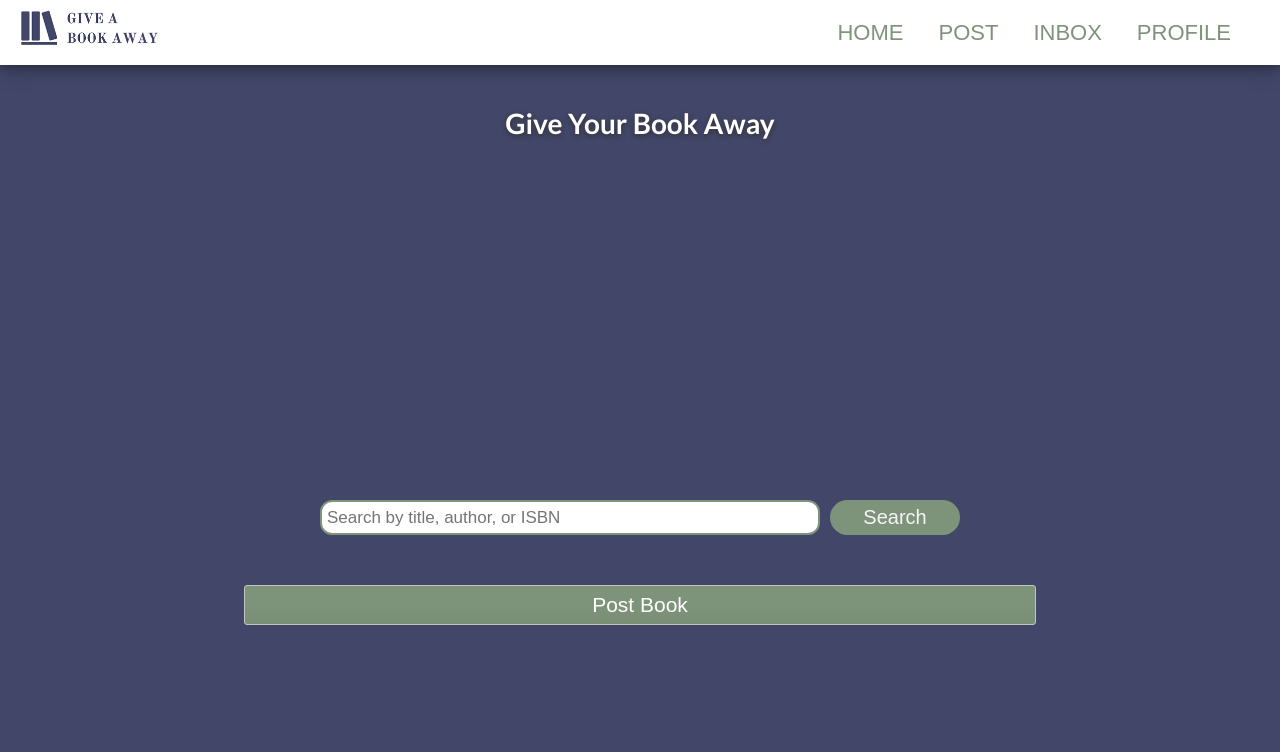
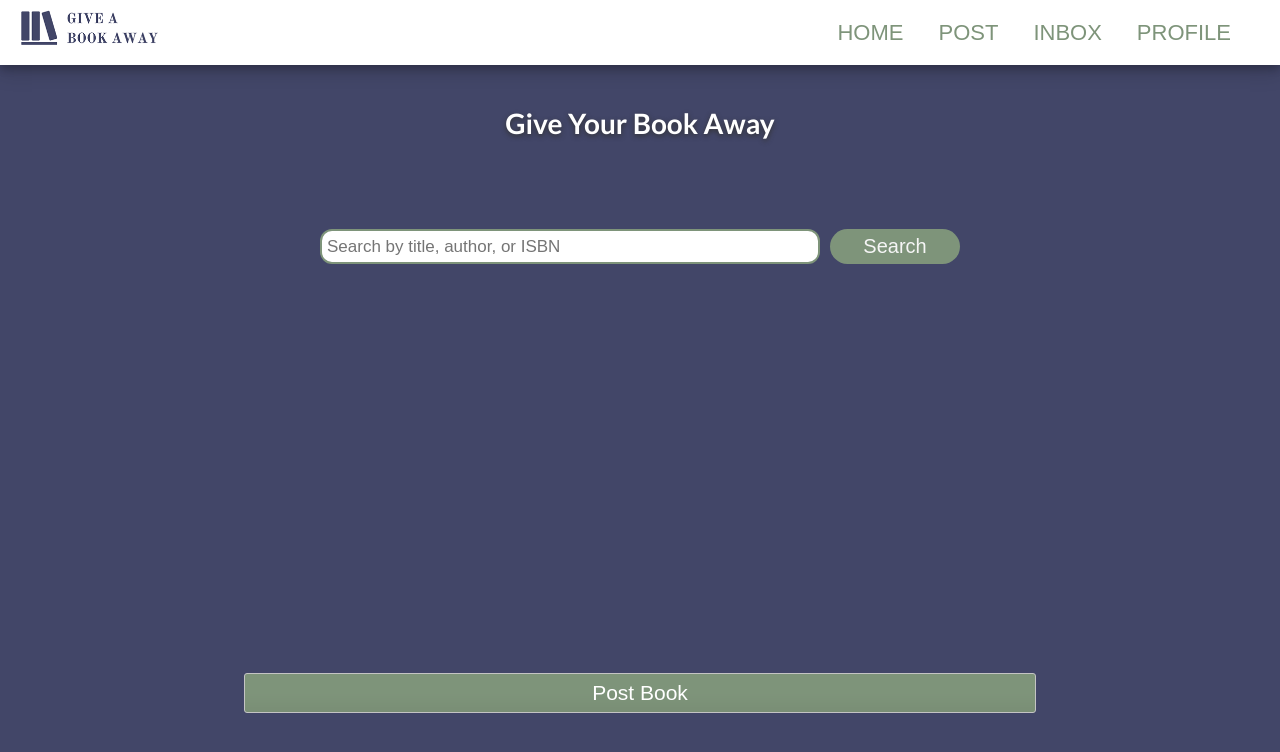
Before and after one commit to Kyrylo-Glamazdin/Give-A-Book-Away-Frontend, a React (Create React App) app: page /post in a window 1280 px wide. Shown: the top 752 px of the page. Built offline with nearby package versions, Linux system fonts and the light colour scheme.

Commit message:
fixed css on post

```diff
--- a/src/Components/Post.js
+++ b/src/Components/Post.js
@@ -129,11 +129,11 @@ handleSearchBook(){
     return (
       <div>
         <h1 className="heading"> Give Your Book Away</h1>
+
         {this.state.selectedBookItem}
-        <div className='layout'>
-          <div className='keys'>
-            {/*<Upload/>*/}
-            <Searchbar
+
+        <div className="searchButtonPost">
+        <Searchbar
           handleFormChange={this.handleFormChange}
           handleSearchSubmit={this.handleSearchSubmit}
           handleSearchBook={this.handleSearchBook}
@@ -143,7 +143,10 @@ handleSearchBook(){
           option="post"
           me={this}
         />
-
+        </div>
+        <div className='layout'>
+          <div className='keys'>
+            {/*<Upload/>*/}
             <Buttons confirmBookPost={this.confirmBookPost}/>
             <div>
               {this.state.errorMessage}
--- a/src/Styles/PostButtons.css
+++ b/src/Styles/PostButtons.css
@@ -43,16 +43,22 @@
     background-image: linear-gradient(to bottom, transparent, transparent 50%, rgba(0,0,0,.04));
 
 }
+.searchButtonPost{
+  margin: 10%;
+
+}
 .layout {
     /*border: 1px solid #cccccc;
     box-shadow: 10px 10px 30px 0px rgba(0,0,0,0, .75);*/
     border-radius: 20px;
     position: absolute;
-    top: 70%;
+    top:80%;
     left: 50%;
     transform: translate(-50%, -50%);
     width: 90%;
     height: 210px;
+
+    margin-top: 10%;
   }
   .keys {
     display: grid;
```
